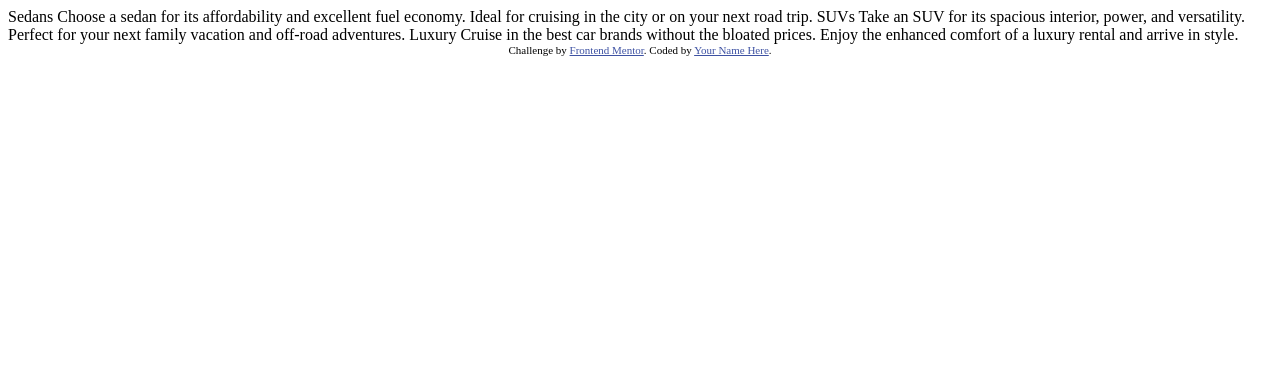
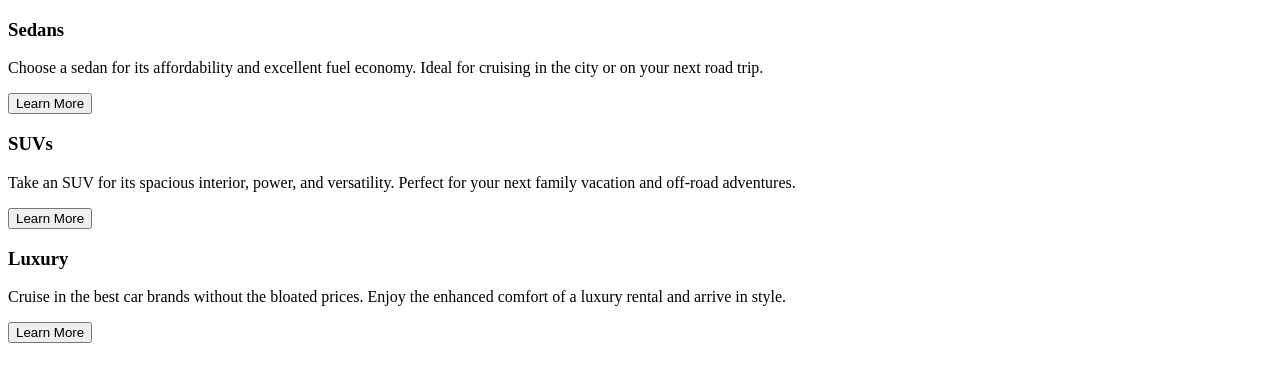
Before and after one commit to gillaercio/3-column-preview-card-component-main, a plain HTML site: page index.html in a window 1280 px wide. Drawn offline with Linux system fonts and the light colour scheme.

Commit message:
index.html adjusted

```diff
--- a/index.html
+++ b/index.html
@@ -2,35 +2,39 @@
 <html lang="en">
 <head>
   <meta charset="UTF-8">
-  <meta name="viewport" content="width=device-width, initial-scale=1.0"> <!-- displays site properly based on user's device -->
+  <meta name="viewport" content="width=device-width, initial-scale=1.0">
 
   <link rel="icon" type="image/png" sizes="32x32" href="./images/favicon-32x32.png">
 
   <title>Frontend Mentor | 3-column preview card component</title>
 
-  <!-- Feel free to remove these styles or customise in your own stylesheet 👍 -->
-  <style>
-    .attribution { font-size: 11px; text-align: center; }
-    .attribution a { color: hsl(228, 45%, 44%); }
-  </style>
 </head>
 <body>
-
-  Sedans
+  <section id="content">
+    <article class="card-car">
+      <h1 class="model-car">Sedans</h1>
+      <p class="description-car">
         Choose a sedan for its affordability and excellent fuel economy. Ideal for cruising in the city
         or on your next road trip.
-
-  SUVs
+      </p>
+      <button class="button-car">Learn More</button>
+    </article>
+    <article class="card-car">
+      <h1 class="model-car">SUVs</h1>
+      <p class="description-car">
         Take an SUV for its spacious interior, power, and versatility. Perfect for your next family vacation
         and off-road adventures.
-
-  Luxury
+      </p>
+      <button class="button-car">Learn More</button>
+    </article>
+    <article class="card-car">
+      <h1 class="model-car">Luxury</h1>
+      <p class="description-car">
         Cruise in the best car brands without the bloated prices. Enjoy the enhanced comfort of a luxury
         rental and arrive in style.
-
-  <div class="attribution">
-    Challenge by <a href="https://www.frontendmentor.io?ref=challenge" target="_blank">Frontend Mentor</a>.
-    Coded by <a href="#">Your Name Here</a>.
-  </div>
+      </p>
+      <button class="button-car">Learn More</button>
+    </article>
+  </section>
 </body>
 </html>
```
Lines whose indentation alone changed are shown as unchanged.
